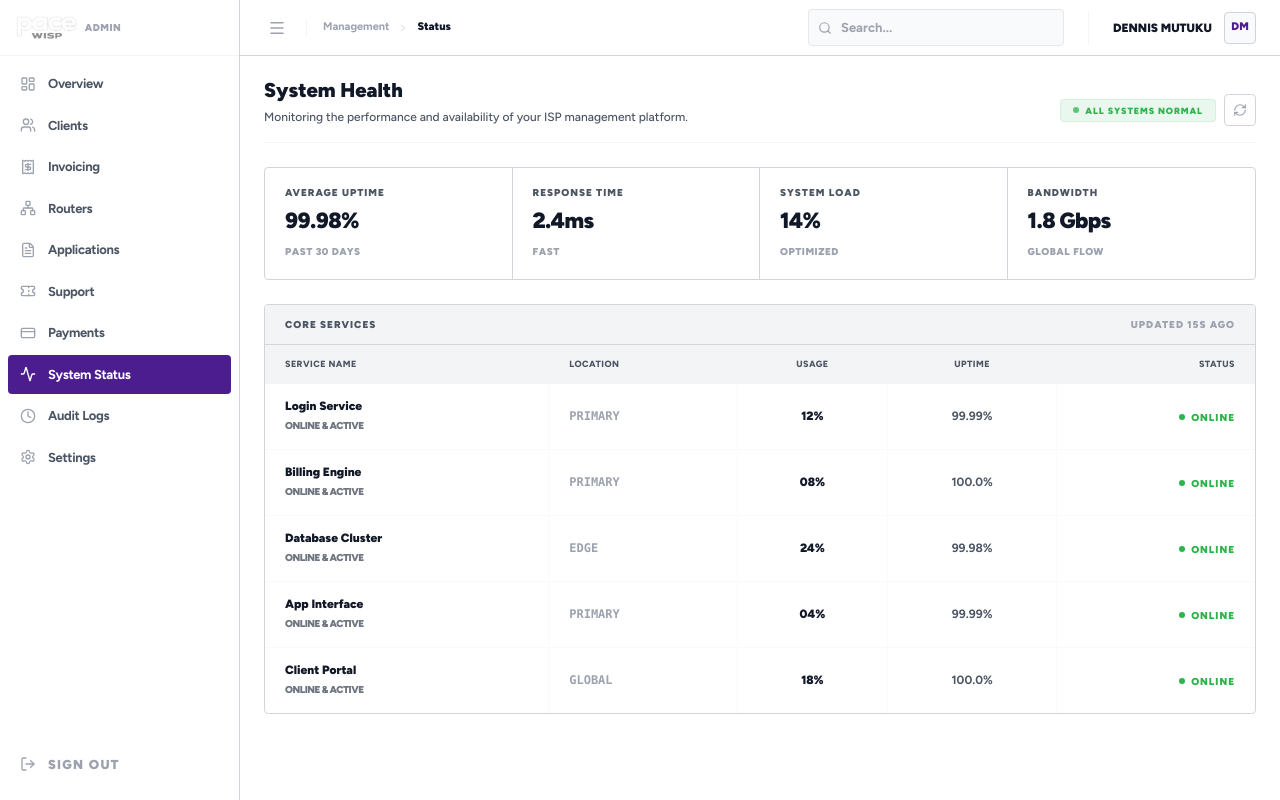
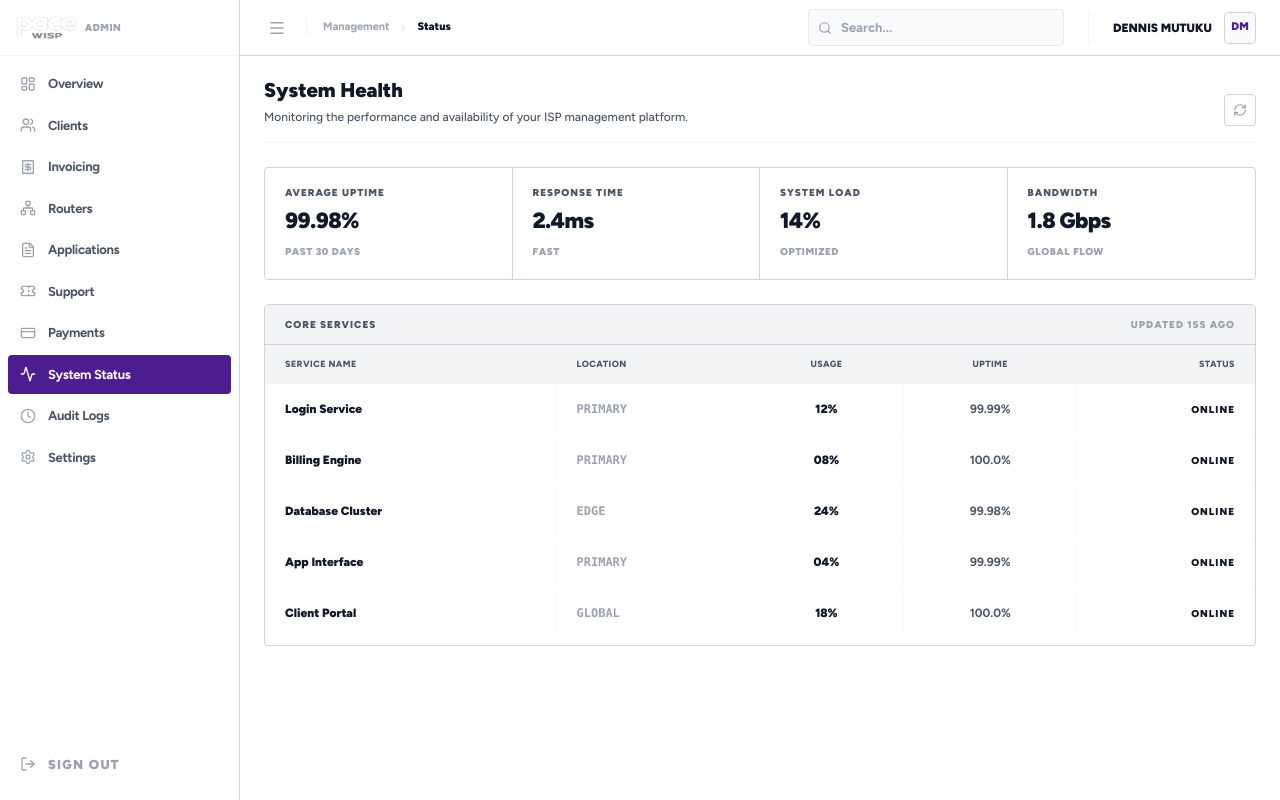
Before and after one commit to dennismutuku2005/pacewebsite, a Next.js app in the folder paceadmin/: page /dashboard/status in a window 1280 px wide. Built offline with nearby package versions, Linux system fonts and the light colour scheme.

Commit message:
Auto-update: page.js

```diff
--- a/paceadmin/src/app/dashboard/status/page.js
+++ b/paceadmin/src/app/dashboard/status/page.js
@@ -24,10 +24,6 @@ export default function PlatformHealthPage() {
                     <p className="text-[12px] text-admin-label mt-2 font-medium">Monitoring the performance and availability of your ISP management platform.</p>
                 </div>
                 <div className="flex items-center gap-2">
-                    <div className="flex items-center gap-1.5 px-3 py-1.5 bg-pace-green-light border border-pace-green/10 rounded">
-                        <div className="w-1.5 h-1.5 bg-pace-green rounded-full animate-pulse"></div>
-                        <span className="text-[9px] font-black text-pace-green uppercase tracking-widest leading-none">All Systems Normal</span>
-                    </div>
                     <button className="p-2 border border-pace-border rounded text-admin-dim hover:text-pace-purple hover:border-pace-purple transition-all bg-white shadow-none">
                         <RefreshCw size={14} />
                     </button>
@@ -72,7 +68,6 @@ export default function PlatformHealthPage() {
                                 <tr key={node.label} className="hover:bg-gray-50 transition-colors group cursor-default">
                                     <td className="px-5 py-4 border-r border-gray-50">
                                         <p className="font-black text-admin-value leading-none">{node.label}</p>
-                                        <p className="text-[10px] text-admin-label font-black uppercase tracking-tighter mt-1.5 opacity-80">Online & Active</p>
                                     </td>
                                     <td className="px-5 py-4 border-r border-gray-50 font-mono text-admin-dim group-hover:text-admin-label font-black uppercase">{node.zone}</td>
                                     <td className="px-5 py-4 border-r border-gray-50 text-center font-black text-admin-value">
@@ -82,8 +77,8 @@ export default function PlatformHealthPage() {
                                         {node.uptime}
                                     </td>
                                     <td className="px-5 py-4 text-right">
-                                        <span className="inline-flex items-center gap-1.5 font-black uppercase text-[10px] tracking-widest text-pace-green">
-                                            <div className="w-1.5 h-1.5 bg-pace-green rounded-full"></div> {node.status}
+                                        <span className="font-black uppercase text-[10px] tracking-widest text-admin-value">
+                                            {node.status}
                                         </span>
                                     </td>
                                 </tr>
```
